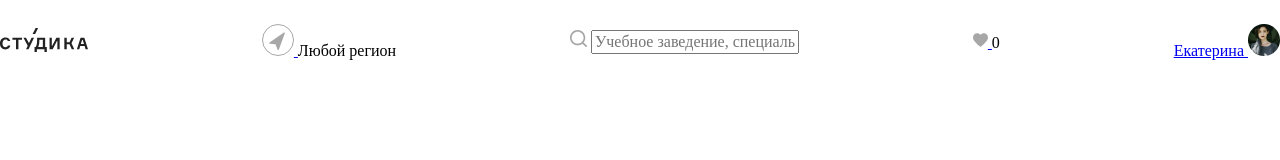
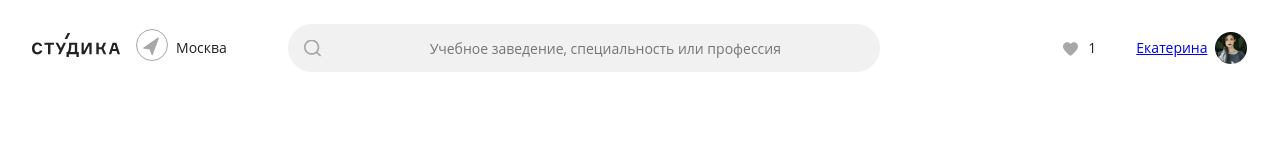
Before and after one commit to andrey257686/Studika, a plain HTML site: page index.html in a window 1280 px wide. Drawn offline with Linux system fonts and the light colour scheme.

Commit message:
created navbar-top

```diff
--- a/index.html
+++ b/index.html
@@ -5,27 +5,25 @@
     <meta http-equiv="X-UA-Compatible" content="IE=edge" />
     <meta name="viewport" content="width=device-width, initial-scale=1.0" />
     <title>Studika</title>
-    <link rel="stylesheet" href="css/style.css">
+    <link rel="stylesheet" href="css/style.css" />
   </head>
   <body>
     <header class="navbar">
-      <div class="navbar-top">
+      <div class="navbar__top">
         <a class="logo" href="#">
           <img
             class="logo__image"
             src="img/logo-studika.svg"
             alt="Logo: Studika"
-          />
-        </a>
+        /></a>
         <div class="city navbar__city">
           <a class="city__icon" href="#">
             <img
               class="city__icon-link"
               src="img/compass.svg"
               alt="Icon: Compass"
-            />
-          </a>
-          <span class="city__name">Любой регион</span>
+          /></a>
+          <span class="city__name">Москва</span>
         </div>
         <!-- navbar-city -->
         <form class="search navbar__search">
@@ -35,21 +33,20 @@
             alt="Icon: Search"
           />
           <input
-            class="searc__input"
+            class="search__input"
             type="text"
             placeholder="Учебное заведение, специальность или профессия"
           />
         </form>
         <!-- navbar-search -->
-        <div class="favorites navbar-favorites">
+        <div class="favorites navbar__favorites">
           <a class="favorites__icon" href="#">
             <img
-              class="farites__icon-link"
+              class="favorites__icon-link"
               src="img/favorites.svg"
               alt="Icon: Favorites"
-            />
-          </a>
-          <span class="favorites__counter">0</span>
+          /></a>
+          <span class="favorites__counter">1</span>
         </div>
         <!-- navbar-favorites -->
         <button class="navbar__login" style="display: none">Войти</button>
@@ -62,9 +59,9 @@
           />
         </a>
       </div>
-      <!-- navbar-top -->
-      <div class="navbar-bottom"></div>
-      <!-- navbar-bottom -->
+      <!-- navbar__top -->
+      <div class="navbar__bottom"></div>
+      <!-- navbar__bottom -->
     </header>
   </body>
 </html>
--- a/sass/_settings.sass
+++ b/sass/_settings.sass
@@ -1,2 +1,9 @@
 *
   box-sizing: border-box
+body
+  font-family: "Open Sans", sans-serif
+  color: #222222
+  font-style: normal
+  font-weight: 400
+  font-size: 14px
+  line-height: 22px
--- a/sass/blocks/_header.sass
+++ b/sass/blocks/_header.sass
@@ -1,6 +1,55 @@
 .navbar
-  &-top
+  max-width: 1216px
+  margin: auto
+  &__top
     display: flex
     align-items: center
-    justify-content: space-between
+    // justify-content: space-between
     padding-top: 24px
+  &__city
+    margin-left: 16px
+  &__search
+    margin-left: 61px
+  &__favorites
+    margin-left: 183px
+  &__user
+    margin-left: 40px
+.city
+  display: flex
+  align-items: center
+  // position: relative
+  &__icon
+    margin-right: 8px
+.search
+  display: flex
+  align-items: center
+  position: relative
+  height: 48px
+  width: 592px
+  &__input
+    background: #f1f1f1
+    border-radius: 100px
+    padding-top: 0
+    padding-bottom: 0
+    padding-left: 140px
+    border: 2px solid #f1f1f1
+    width: 100%
+    height: 100%
+  &__icon
+    position: absolute
+    top: 50%
+    left: 16px
+    transform: translateY(-50%)
+.favorites
+  display: flex
+  align-items: center
+  &__icon
+    height: 15px
+    margin-right: 10.5px
+  &__counter
+    display: block
+.user
+  display: flex
+  align-items: center
+  &__name
+    margin-right: 7px
```
Also changed, not shown: css/style.css, 1 other file.
